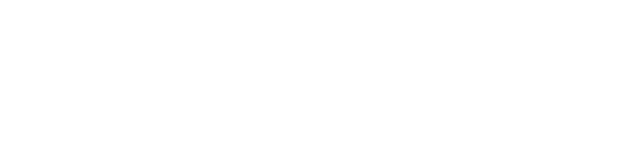
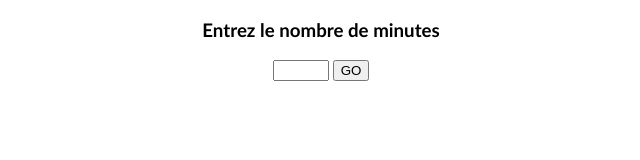
Before and after one commit to Koffi-Sk/Compte-a-rebours, a plain HTML site: page index.html in a window 1280 px wide. Shown: the whole page, without its empty margins (319-959 px from the left). Drawn offline with Linux system fonts and the light colour scheme.

Commit message:
Ajout Html et CSS

```diff
--- a/index.html
+++ b/index.html
@@ -8,6 +8,22 @@
     <link rel="stylesheet" href="./style.css" />
   </head>
   <body>
+    <h3>Entrez le nombre de minutes</h3>
+
+    <form id="form">
+      <input
+        type="number"
+        min="1"
+        max="99"
+        size="1"
+        maxlength="2"
+        id="choice"
+      />
+      <input id="start" type="submit" value="GO" />
+    </form>
+
+    <div id="countdownDisplay"></div>
+
     <script src="./index.js"></script>
   </body>
 </html>
--- a/style.css
+++ b/style.css
@@ -0,0 +1,14 @@
+body {
+    font-family: "Gill Sans", "Gill Sans MT", Calibri, "Trebuchet MS", sans-serif;
+    text-align: center;
+  }
+  #countdownDisplay {
+    font-size: 5rem;
+  }
+  body {
+    font-family: "Gill Sans", "Gill Sans MT", Calibri, "Trebuchet MS", sans-serif;
+    text-align: center;
+  }
+  #countdownDisplay {
+    font-size: 5rem;
+  }
```
